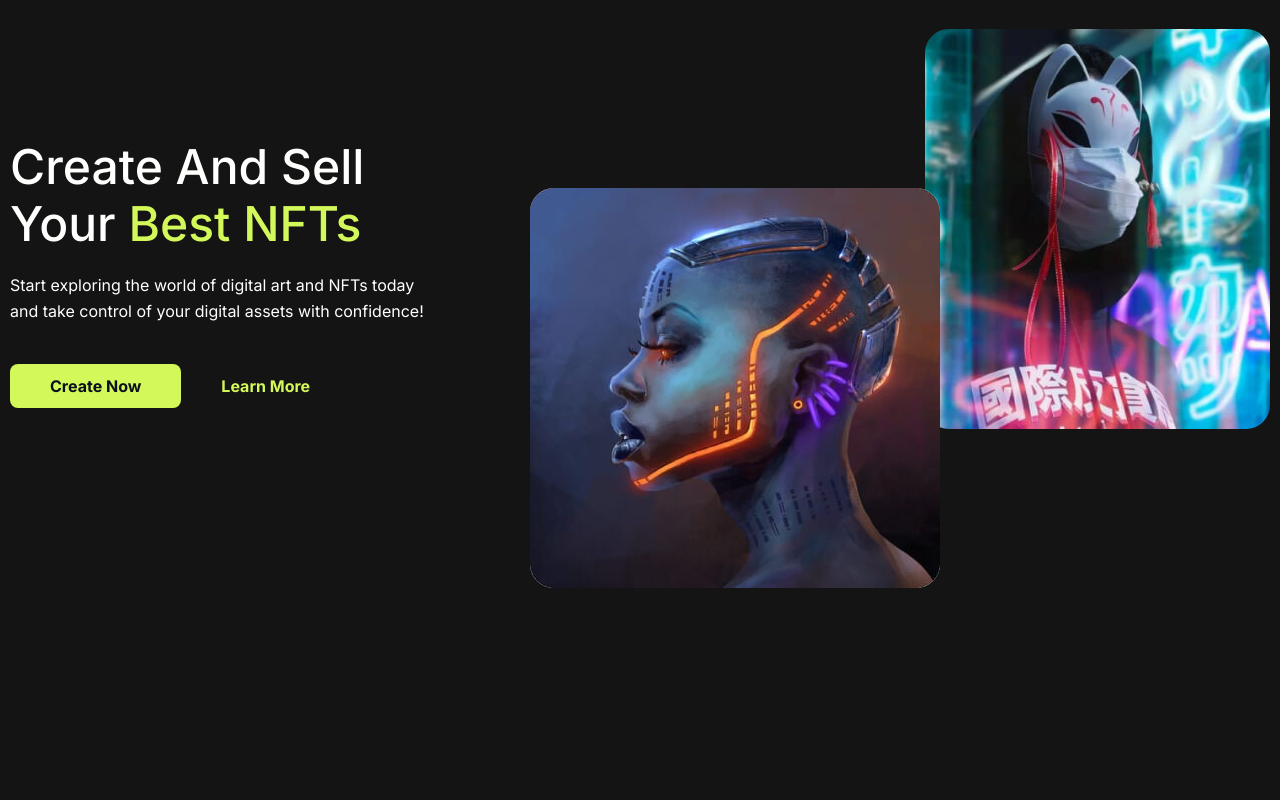
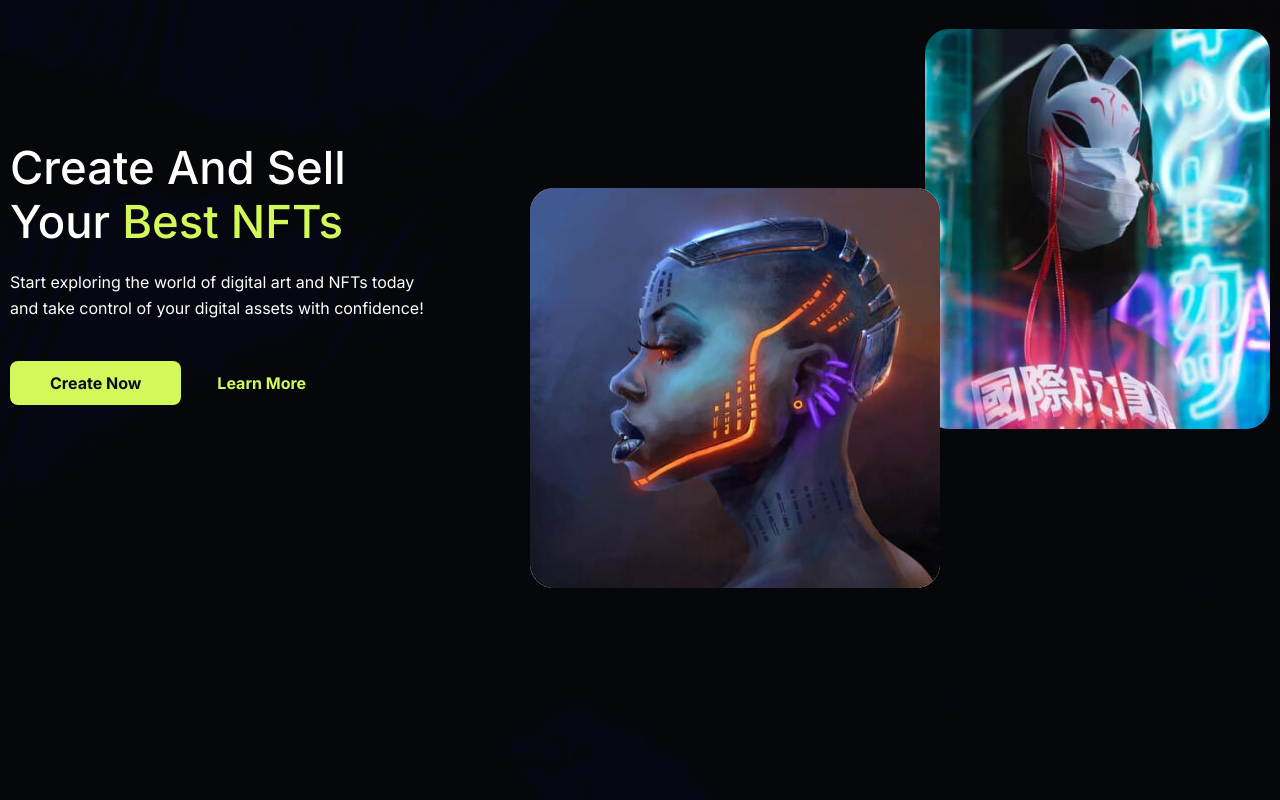
Before and after one commit to Serhii-Ki/creativeArt, a React (Create React App) app: page / in a window 1280 px wide. Shown: the part 2220-3020 px from the top of the page. Built offline with nearby package versions, Linux system fonts and the light colour scheme.

Commit message:
finishd bg

```diff
--- a/src/App.tsx
+++ b/src/App.tsx
@@ -1,5 +1,4 @@
 import styled from 'styled-components';
-import { Background } from './components/background/Background';
 import Footer from './layout/footer/Footer';
 import Header from './layout/header/Header';
 import Main from './layout/main/Main';
@@ -11,7 +10,7 @@ import GlobalStyles from './styles/GlobalStyles';
 
 function App() {
 	return (
-		<Background>
+		<>
 			<GlobalStyles />
 			<StyledContainer>
 				<Header />
@@ -22,7 +21,7 @@ function App() {
 				<Subscribe />
 				<Footer />
 			</StyledContainer>
-		</Background>
+		</>
 	);
 }
 
--- a/src/components/background/Background.tsx
+++ /dev/null
@@ -1,11 +0,0 @@
-import styled from 'styled-components';
-
-import bg from '../../assets/bg.png';
-
-export const Background = styled.div`
-	/* background: url(${bg}) center center/cover no-repeat;
-	filter: brightness(20%); */
-	/* background: url(${bg}), lightgray 0px -0.827px / 179.034% 100.035% no-repeat;
-	mix-blend-mode: color-burn; */
-	background-color: #151414;
-`;
--- a/src/layout/footer/footerBottom/FooterBottom.tsx
+++ b/src/layout/footer/footerBottom/FooterBottom.tsx
@@ -5,16 +5,28 @@ function FooterBottom() {
 	const currentYear = new Date().getFullYear();
 
 	return (
-		<FlexContainer>
-			<Copyright>© Copyright {currentYear} - Creativeart</Copyright>
-			<FlexContainer gapColum='25px'>
+		<StyledFlexContainer>
+			<p>© Copyright {currentYear} - Creativeart</p>
+			<StyledLinkContainer gapColum='25px'>
 				<a href='#/'>Privacy Policy</a>
 				<a href='#/'>Terms & Conditions</a>
-			</FlexContainer>
-		</FlexContainer>
+			</StyledLinkContainer>
+		</StyledFlexContainer>
 	);
 }
 
-const Copyright = styled.p``;
+const StyledFlexContainer = styled(FlexContainer)`
+	@media screen and (max-width: 768px) {
+		flex-direction: column;
+		gap: 15px;
+	}
+`;
+
+const StyledLinkContainer = styled(FlexContainer)`
+	@media screen and (max-width: 400px) {
+		flex-direction: column;
+		gap: 8px;
+	}
+`;
 
 export default FooterBottom;
--- a/src/layout/footer/footerTop/FooterTop.tsx
+++ b/src/layout/footer/footerTop/FooterTop.tsx
@@ -23,7 +23,7 @@ const forthMenuItems = {
 
 function FooterTop() {
 	return (
-		<FlexContainer>
+		<StyledFlexContainer>
 			<LeftSide>
 				<Logo />
 				<Text>
@@ -32,7 +32,7 @@ function FooterTop() {
 				</Text>
 				<SocialMenu />
 			</LeftSide>
-			<FlexContainer gapColum='90px' align='flex-start'>
+			<MenuFlexContainer gapColum='90px' align='flex-start'>
 				<FooterMenu
 					title={firstMenuItems.title}
 					listItems={firstMenuItems.listItems}
@@ -49,14 +49,40 @@ function FooterTop() {
 					title={forthMenuItems.title}
 					listItems={forthMenuItems.listItems}
 				/>
-			</FlexContainer>
-		</FlexContainer>
+			</MenuFlexContainer>
+		</StyledFlexContainer>
 	);
 }
+
+const StyledFlexContainer = styled(FlexContainer)`
+	@media screen and (max-width: 1100px) {
+		flex-direction: column;
+	}
+`;
 
 const LeftSide = styled.div`
 	display: flex;
 	flex-direction: column;
+
+	@media screen and (max-width: 1100px) {
+		width: 100%;
+		flex-direction: row;
+		justify-content: space-around;
+		margin-bottom: 30px;
+	}
+
+	@media screen and (max-width: 768px) {
+		flex-direction: column;
+		align-items: center;
+		gap: 15px;
+	}
+`;
+
+const MenuFlexContainer = styled(FlexContainer)`
+	@media screen and (max-width: 768px) {
+		flex-direction: column;
+		gap: 40px;
+	}
 `;
 
 const Text = styled.p`
--- a/src/layout/section/createNft/CreateNft.tsx
+++ b/src/layout/section/createNft/CreateNft.tsx
@@ -5,15 +5,15 @@ import { GreenText } from '../../../components/greenText/GreenText';
 
 import firstImg from '../../../assets/create_art1.jpg';
 import secondImg from '../../../assets/create_art2.jpg';
+import { font } from '../../../styles/Common';
 
 function CreateNft() {
 	return (
 		<section style={{ padding: '90px 0' }}>
-			<FlexContainer wrap='wrap'>
-				<FlexContainer direction='column' justify='center' align='start'>
+			<StyledFlexWrap wrap='wrap'>
+				<StyledFlexWrap direction='column' justify='center' align='start'>
 					<StyledTitle>
-						Create And Sell <br />
-						Your <GreenText>Best NFTs</GreenText>
+						Create And Sell <br /> Your <GreenText>Best NFTs</GreenText>
 					</StyledTitle>
 					<StyledText>
 						Start exploring the world of digital art and NFTs today and take
@@ -21,22 +21,25 @@ function CreateNft() {
 					</StyledText>
 					<FlexContainer justify='start' style={{ marginBottom: '70px' }}>
 						<Button title='Create Now' />
-						<Button title='Learn More' bgColor='transparent' color='#D3F85A' />
+						<Button
+							title='Learn More'
+							bgColor='transparent'
+							color='#D3F85A'
+							padding='12px 0 12px 36px'
+						/>
 					</FlexContainer>
-				</FlexContainer>
+				</StyledFlexWrap>
 				<StyledImgContainer>
 					<StyledImgFirst src={firstImg} />
 					<StyledImgSecond src={secondImg} />
 				</StyledImgContainer>
-			</FlexContainer>
+			</StyledFlexWrap>
 		</section>
 	);
 }
 
 const StyledTitle = styled.h2`
-	font-size: 48px;
-	font-weight: 500;
-	line-height: 120%;
+	${font({ Fmax: 48, Fmin: 31, weight: 500 })}
 `;
 
 const StyledText = styled.p`
@@ -46,10 +49,21 @@ const StyledText = styled.p`
 	max-width: 425px;
 `;
 
+const StyledFlexWrap = styled(FlexContainer)`
+	@media screen and (max-width: 1200px) {
+		flex-direction: column;
+		align-items: center;
+	}
+`;
+
 const StyledImgContainer = styled.div`
 	position: relative;
 	width: 740px;
 	height: 559px;
+	@media screen and (max-width: 775px) {
+		width: 343px;
+		height: 260px;
+	}
 `;
 
 const StyledImgFirst = styled.img`
@@ -59,6 +73,12 @@ const StyledImgFirst = styled.img`
 	max-width: 410px;
 	max-height: 400px;
 	border-radius: 24px;
+
+	@media screen and (max-width: 775px) {
+		width: 190px;
+		height: 220px;
+		border-radius: 16px;
+	}
 `;
 
 const StyledImgSecond = styled.img`
@@ -68,6 +88,12 @@ const StyledImgSecond = styled.img`
 	max-width: 410px;
 	max-height: 475px;
 	border-radius: 24px;
+
+	@media screen and (max-width: 775px) {
+		width: 190px;
+		height: 186px;
+		border-radius: 16px;
+	}
 `;
 
 export default CreateNft;
--- a/src/layout/section/popularArtists/PopularArtist.tsx
+++ b/src/layout/section/popularArtists/PopularArtist.tsx
@@ -9,6 +9,7 @@ import popular2 from '../../../assets/popular_art2.jpg';
 import popular3 from '../../../assets/popular_art3.jpg';
 import popular4 from '../../../assets/popular_art4.jpg';
 import popular5 from '../../../assets/popular_art5.jpg';
+import { font } from '../../../styles/Common';
 import InfoPicture from './InfoPicture/InfoPicture';
 import { PicturePopular } from './PicturesPopular/PicturePopular';
 
@@ -69,12 +70,14 @@ function PopularArtist() {
 
 const StyledSection = styled.section`
 	padding: 180px 0;
+
+	@media screen and (max-width: 768px) {
+		padding: 80px 0;
+	}
 `;
 
 const SectionTitle = styled.h2`
-	font-size: 48px;
-	font-weight: 500;
-	line-height: 120%;
+	${font({ Fmax: 48, Fmin: 31, weight: 500 })}
 `;
 
 const GridContainer = styled.div`
@@ -85,6 +88,16 @@ const GridContainer = styled.div`
 		'first first first second second second second second third third third third'
 		'forth forth forth forth fifth fifth fifth fifth third third third third';
 	grid-template-rows: repeat(2, 300px);
+
+	@media screen and (max-width: 768px) {
+		grid-template-areas:
+			'first'
+			'second'
+			'third'
+			'forth'
+			'fifth';
+		grid-template-rows: repeat(5, minmax(356px, 400px));
+	}
 `;
 
 export default PopularArtist;
--- a/src/layout/section/subscribe/Subscribe.tsx
+++ b/src/layout/section/subscribe/Subscribe.tsx
@@ -5,11 +5,12 @@ import firstImg from '../../../assets/sibscribe_art1.png';
 import secondImg from '../../../assets/sibscribe_art2.jpg';
 import Button from '../../../components/button/Button';
 import { GreenText } from '../../../components/greenText/GreenText';
+import { font } from '../../../styles/Common';
 
 function Subscribe() {
 	return (
 		<section>
-			<FlexContainer>
+			<StyledFlexContainer>
 				<StyledImgContainer>
 					<FirstImg src={firstImg} />
 					<SecondImg src={secondImg} />
@@ -25,7 +26,7 @@ function Subscribe() {
 					</StyledText>
 					<InputContainer>
 						<StyledInput placeholder='Enter your e-mail' />
-						<Button
+						<StyledButton
 							title='Subscribe'
 							position='absolute'
 							top='4px'
@@ -33,15 +34,32 @@ function Subscribe() {
 						/>
 					</InputContainer>
 				</SubscribeBlock>
-			</FlexContainer>
+			</StyledFlexContainer>
 		</section>
 	);
 }
+
+const StyledFlexContainer = styled(FlexContainer)`
+	@media screen and (max-width: 1200px) {
+		flex-direction: column-reverse;
+		row-gap: 50px;
+	}
+`;
 
 const StyledImgContainer = styled.div`
 	position: relative;
 	width: 630px;
 	height: 458px;
+
+	@media screen and (max-width: 760px) {
+		width: 520px;
+		height: 440px;
+	}
+
+	@media screen and (max-width: 576px) {
+		width: 330px;
+		height: 250px;
+	}
 `;
 
 const FirstImg = styled.img`
@@ -52,6 +70,16 @@ const FirstImg = styled.img`
 	left: 0;
 	top: 0;
 	transform: rotate(-11.188deg);
+
+	@media screen and (max-width: 760px) {
+		max-width: 360px;
+		height: 315px;
+	}
+
+	@media screen and (max-width: 576px) {
+		max-width: 210px;
+		height: 203px;
+	}
 `;
 
 const SecondImg = styled.img`
@@ -61,6 +89,16 @@ const SecondImg = styled.img`
 	position: absolute;
 	right: 0;
 	bottom: 0;
+
+	@media screen and (max-width: 760px) {
+		max-width: 230px;
+		max-height: 320px;
+	}
+
+	@media screen and (max-width: 576px) {
+		max-width: 152px;
+		height: 189px;
+	}
 `;
 
 const SubscribeBlock = styled.div`
@@ -69,12 +107,14 @@ const SubscribeBlock = styled.div`
 	justify-content: center;
 	align-items: flex-start;
 	max-width: 520px;
+
+	@media screen and (max-width: 1200px) {
+		text-align: center;
+	}
 `;
 
 const StyledTitle = styled.h2`
-	font-size: 48px;
-	font-weight: 500;
-	line-height: 120%;
+	${font({ Fmax: 48, Fmin: 31, weight: 500 })}
 `;
 
 const StyledText = styled.p`
@@ -98,4 +138,11 @@ const StyledInput = styled.input`
 	border-radius: 8px;
 `;
 
+const StyledButton = styled(Button)`
+	@media screen and (max-width: 576px) {
+		position: relative;
+		margin-top: 20px;
+	}
+`;
+
 export default Subscribe;
--- a/src/layout/section/uniqueArt/UniqueArt.tsx
+++ b/src/layout/section/uniqueArt/UniqueArt.tsx
@@ -47,6 +47,11 @@ function UniqueArt() {
 	);
 }
 
+const GridTitle = styled.h2`
+	grid-area: 'title';
+	${font({ Fmax: 48, Fmin: 31, weight: 500 })}
+`;
+
 const GridContainer = styled.section`
 	display: grid;
 	grid-template-columns: 2fr 1fr;
@@ -56,35 +61,27 @@ const GridContainer = styled.section`
 	grid-template-areas:
 		'title btn'
 		'card card';
-`;
 
-const GridTitle = styled.h2`
-	grid-area: 'title';
-	${font({ Fmax: 48, Fmin: 31, weight: 500 })}
-`;
+	Button {
+		justify-self: end;
+	}
 
-function GridUniqueArt() {
-	return (
-		<section>
-			<FlexContainer align='end' style={{ marginBottom: '60px' }}>
-				<StyledTitle>
-					<GreenText>Amazing</GreenText> and Super <br /> Unique Art of This{' '}
-					<GreenText>Week</GreenText>
-				</StyledTitle>
-				<Button title='See All' />
-			</FlexContainer>
-			<FlexContainer gapColum='20px' gapRow='26px' wrap='wrap' justify='center'>
-				{cards.map(item => (
-					<Card title={item.title} img={item.img} />
-				))}
-			</FlexContainer>
-		</section>
-	);
-}
+	@media screen and (max-width: 560px) {
+		grid-template-columns: 1fr;
+		grid-template-areas:
+			'title'
+			'card'
+			'btn';
 
-const StyledTitle = styled.h2`
-	text-align: start;
-	${font({ Fmax: 48, Fmin: 31, weight: 500 })}
+		Button {
+			justify-self: center;
+		}
+
+		${GridTitle} {
+			text-align: center;
+			justify-self: center;
+		}
+	}
 `;
 
 export default UniqueArt;
--- a/src/layout/section/uniqueArt/card/Card.tsx
+++ b/src/layout/section/uniqueArt/card/Card.tsx
@@ -42,6 +42,10 @@ const StyledCard = styled.div`
 	border-radius: 28px;
 	border-top: 1px solid#D3F85A;
 	background: #131e3a;
+
+	@media screen and (max-width: 560px) {
+		width: 343px;
+	}
 `;
 
 const StyledImg = styled.img`
@@ -50,6 +54,12 @@ const StyledImg = styled.img`
 	width: 370px;
 	height: 340px;
 	border-radius: 16px;
+	object-fit: cover;
+
+	@media screen and (max-width: 560px) {
+		width: 311px;
+		height: 340px;
+	}
 `;
 
 const StyledTitle = styled.h3`
--- a/src/styles/GlobalStyles.ts
+++ b/src/styles/GlobalStyles.ts
@@ -1,4 +1,6 @@
 import { createGlobalStyle } from 'styled-components';
+
+import bg from '../assets/bg.png';
 
 const GlobalStyles = createGlobalStyle`
 	*,
@@ -10,11 +12,26 @@ const GlobalStyles = createGlobalStyle`
 	}
 
 	body {
+		position: relative;
 		font-family: 'Inter', sans-serif;
 		font-weight: 400;
 		font-size: 16px;
     color: #FFFFFD;
 		min-width: 360px;
+		background-color: #0b0e16;
+
+		&::after{
+			content: '';
+			background: url(${bg}) 0px -0.827px / 179.034% 100.035% no-repeat;
+			mix-blend-mode: color-burn;
+			position: absolute;
+			top: 0;
+			left: 0;
+			width: 100%;
+			height: 100%;
+			z-index: -5;
+			opacity: 0.5;
+		}
 }
 
 	a {
```
